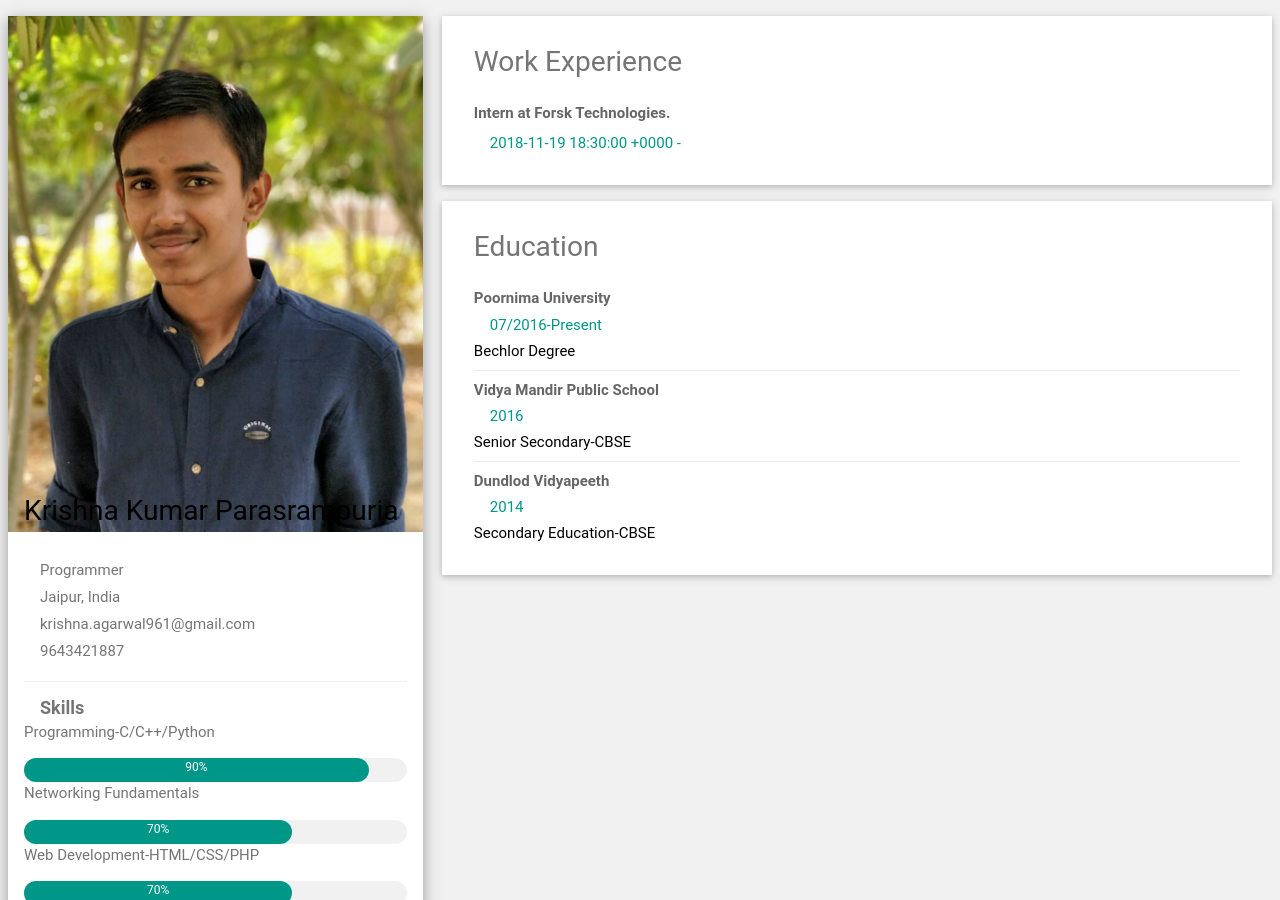
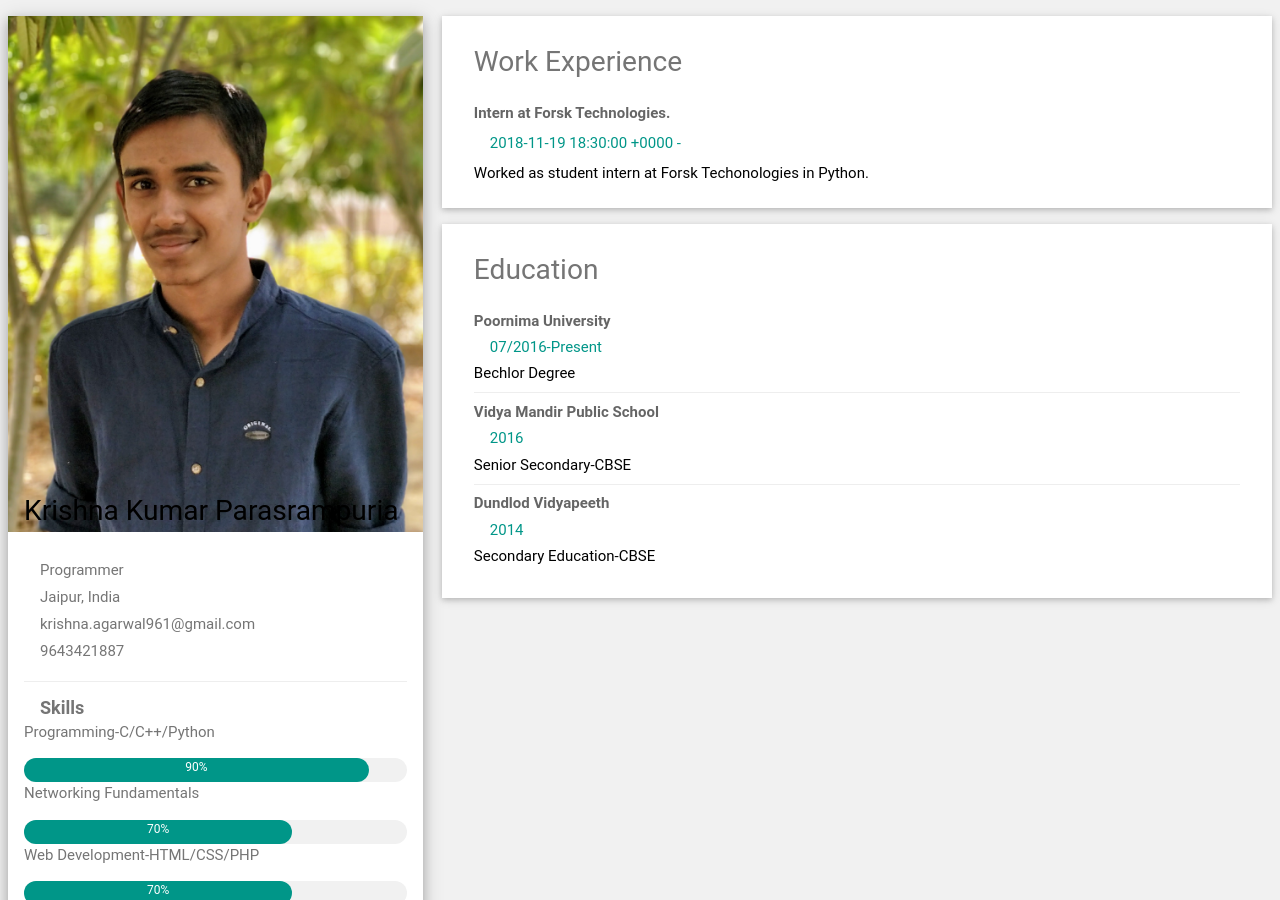
Before and after one commit to krishppuria/krishppuria.github.io, a Jekyll site: the page built from resum.html, in a window 1280 px wide and 900 px high. Built offline with Jekyll 4.4.1, drawn with Linux system fonts in a browser that asks for light colours.

Commit message:
Update from Forestry.io Krishna Parasrampuria updated resum.html

```diff
--- a/resum.html
+++ b/resum.html
@@ -149,7 +149,7 @@ resume:
         <div class="w3-container">
           <h5 class="w3-opacity pb-2"><b>{{ j.organisation }}</b></h5>
           <h6 class="w3-text-teal pb-2"><i class="fa fa-calendar fa-fw w3-margin-right"></i>{{ j.start}} - <span class="w3-tag w3-teal w3-round">{{ j.end }}</span></h6>
-          <p>{{ j.decription }}</p>
+          <p>{{ j.description }}</p>
         </div><br>
 
       </div>
```
